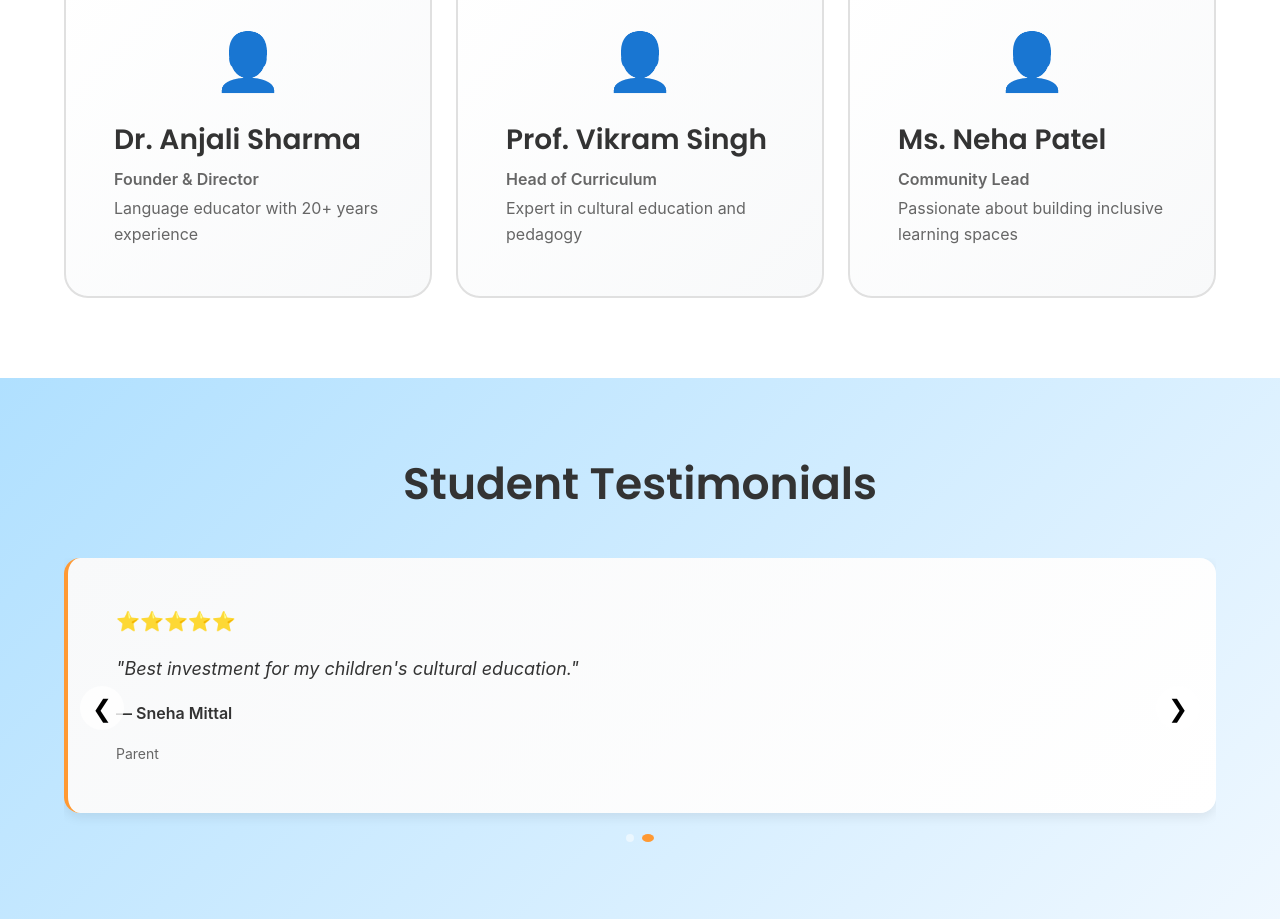
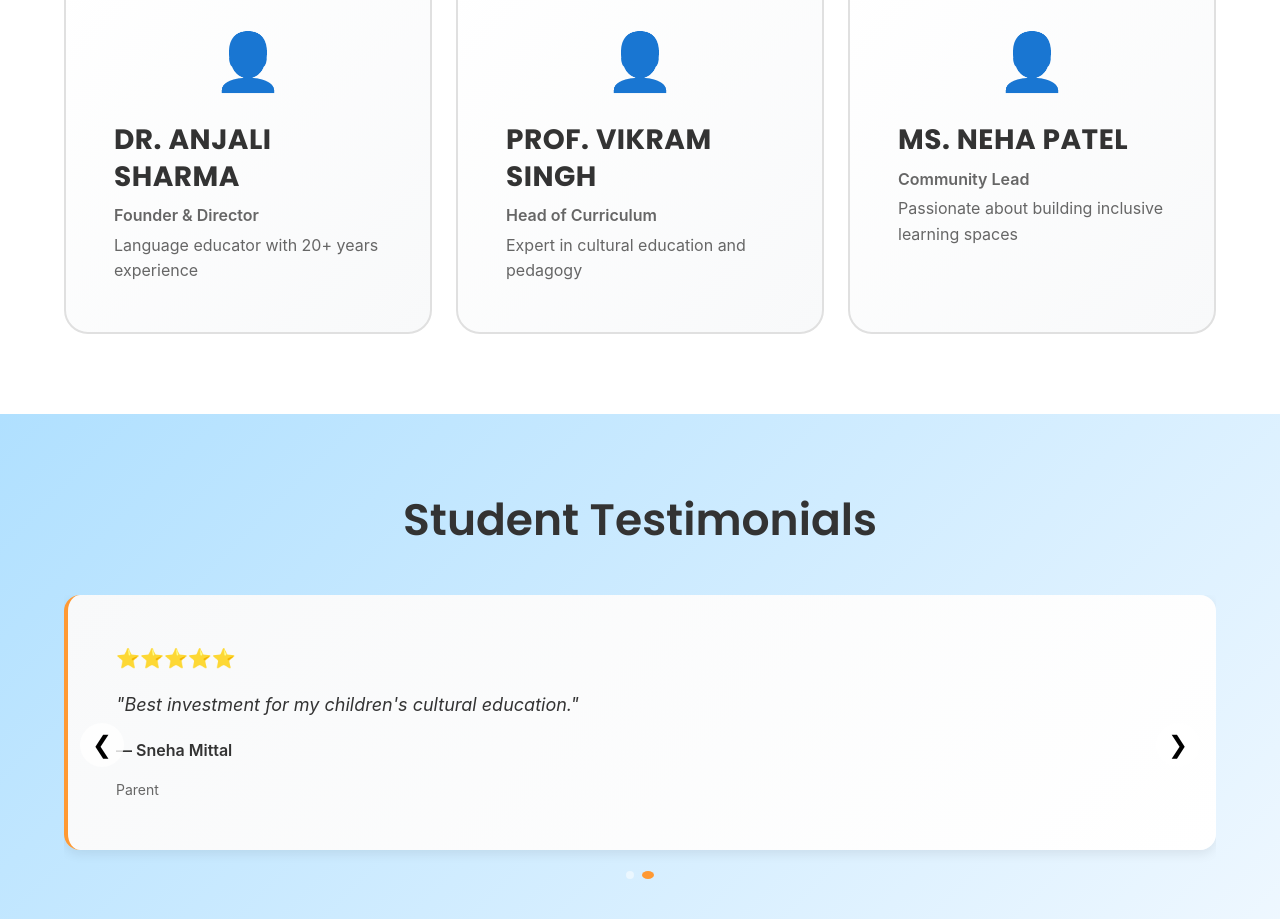
Before and after one commit to EncoderTheCoder/website, a React (Create React App) app: page /about in a window 1280 px wide. Shown: the part 1860-2779 px from the top of the page. Built offline with nearby package versions, Linux system fonts and the light colour scheme.

Commit message:
completionId: cgen-7285a027f514441188930b0f092f421f
cgen-7285a027f514441188930b0f092f421f

```diff
--- a/src/styles/components.css
+++ b/src/styles/components.css
@@ -312,10 +312,16 @@
   margin-bottom: var(--spacing-sm);
   color: var(--color-text);
   transition: color var(--transition-base);
+  font-weight: 700;
+  text-transform: uppercase;
+  letter-spacing: 0.5px;
 }
 
 .card:hover .card-title {
-  color: var(--color-primary);
+  background: linear-gradient(135deg, var(--color-primary), var(--color-secondary));
+  -webkit-background-clip: text;
+  -webkit-text-fill-color: transparent;
+  background-clip: text;
 }
 
 .card-text {
```
